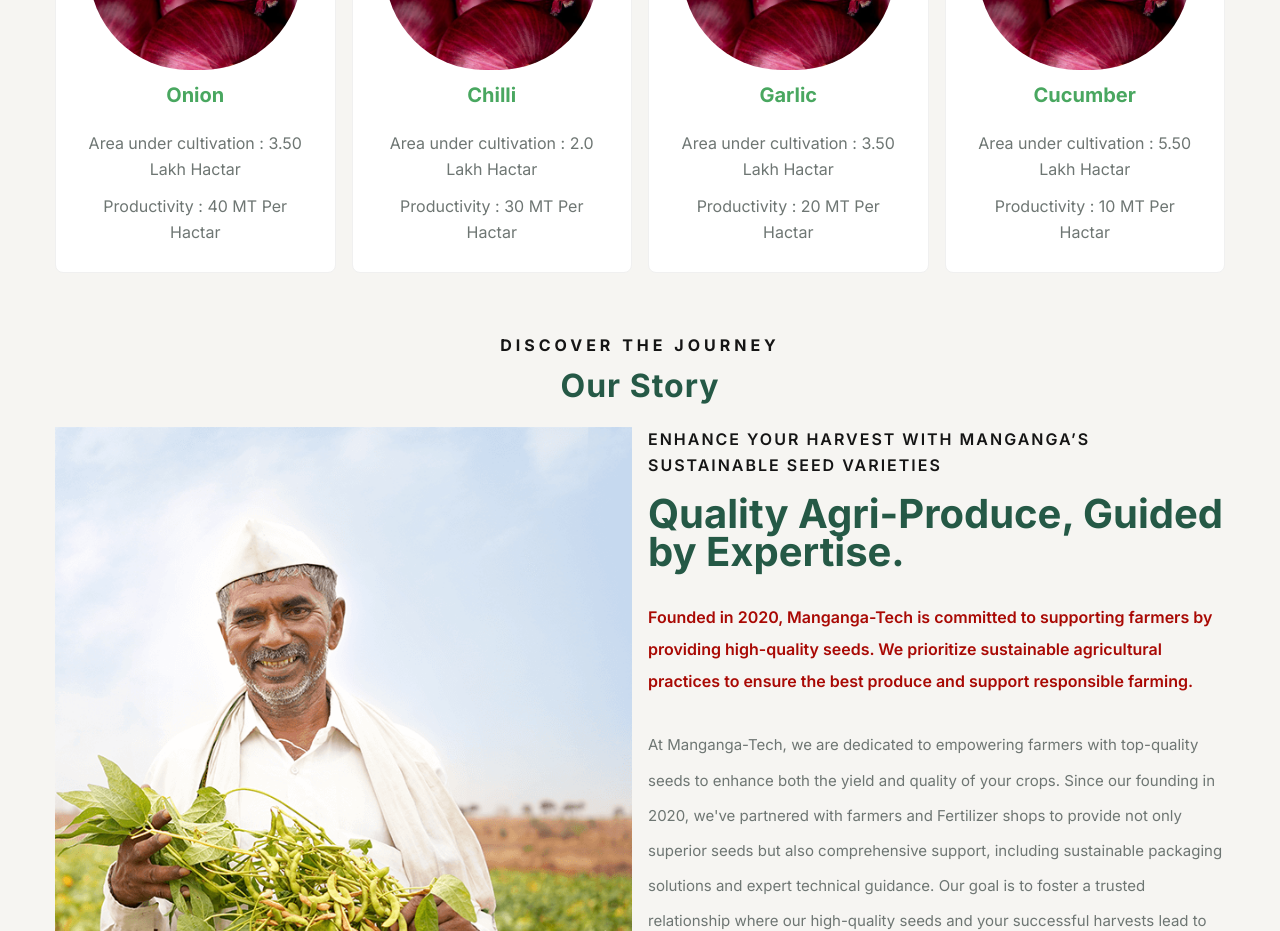
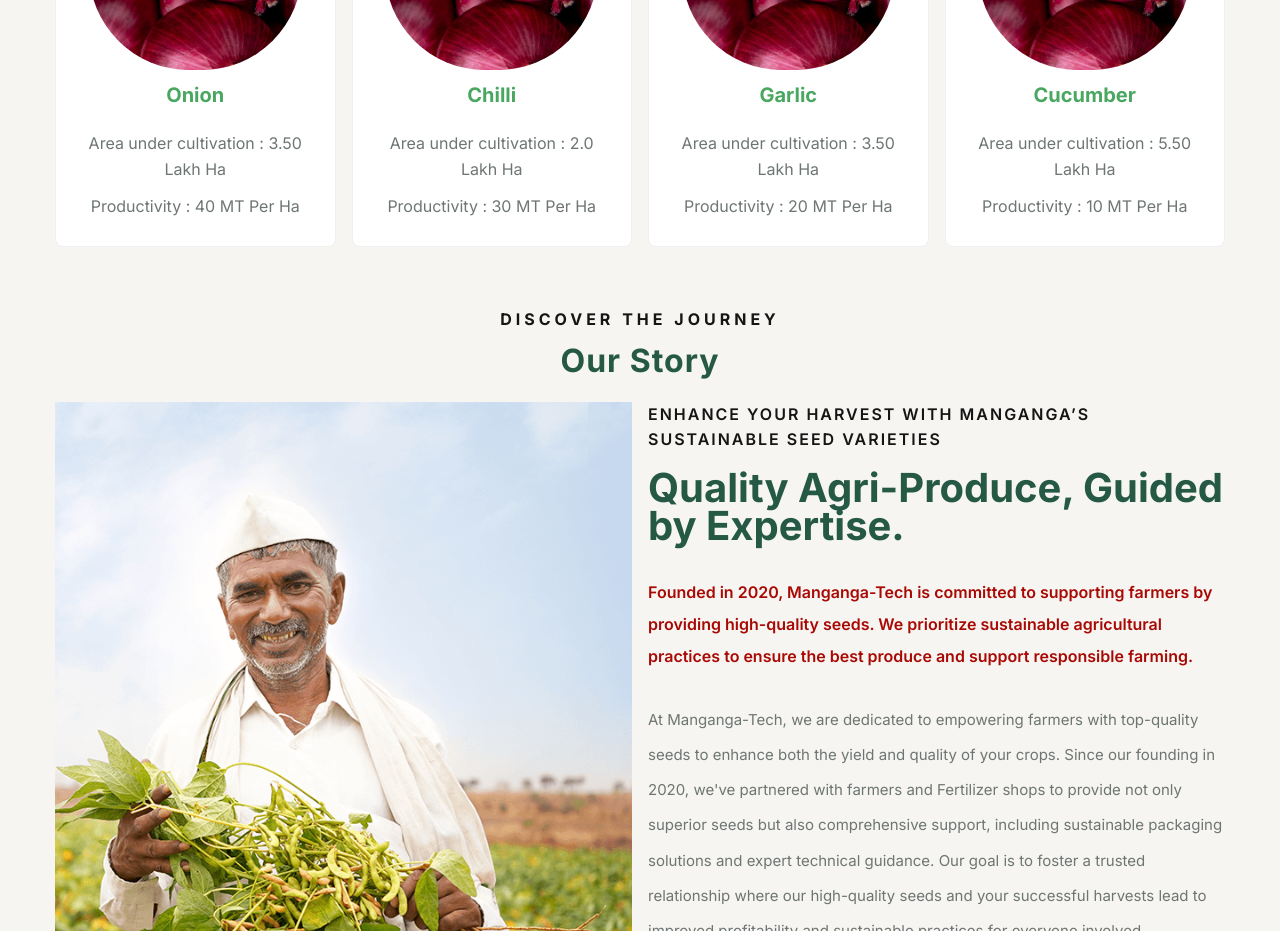
Before and after one commit to SambhajiShinde1234/farming-website, a React (Vite) app: page / in a window 1280 px wide. Shown: the part 840-1771 px from the top of the page. Built offline with nearby package versions, Linux system fonts and the light colour scheme.

Commit message:
add testimonial

```diff
--- a/src/Pages/Products.jsx
+++ b/src/Pages/Products.jsx
@@ -6,29 +6,29 @@ const PRODUCTS = [
         id: 1,
         name: 'Onion',
         url: onionProduct,
-        areaUnderCultivation: '3.50 Lakh Hactar',
-        producePerHectar: '40 MT Per Hactar'
+        areaUnderCultivation: '3.50 Lakh Ha',
+        producePerHectar: '40 MT Per Ha'
     },
     {
         id: 2,
         name: 'Chilli',
         url: onionProduct,
-        areaUnderCultivation: '2.0 Lakh Hactar',
-        producePerHectar: '30 MT Per Hactar'
+        areaUnderCultivation: '2.0 Lakh Ha',
+        producePerHectar: '30 MT Per Ha'
     },
     {
         id: 3,
         name: 'Garlic',
         url: onionProduct,
-        areaUnderCultivation: '3.50 Lakh Hactar',
-        producePerHectar: '20 MT Per Hactar'
+        areaUnderCultivation: '3.50 Lakh Ha',
+        producePerHectar: '20 MT Per Ha'
     },
     {
         id: 4,
         name: 'Cucumber',
         url: onionProduct,
-        areaUnderCultivation: '5.50 Lakh Hactar',
-        producePerHectar: '10 MT Per Hactar'
+        areaUnderCultivation: '5.50 Lakh Ha',
+        producePerHectar: '10 MT Per Ha'
     }
 ]
 
```
